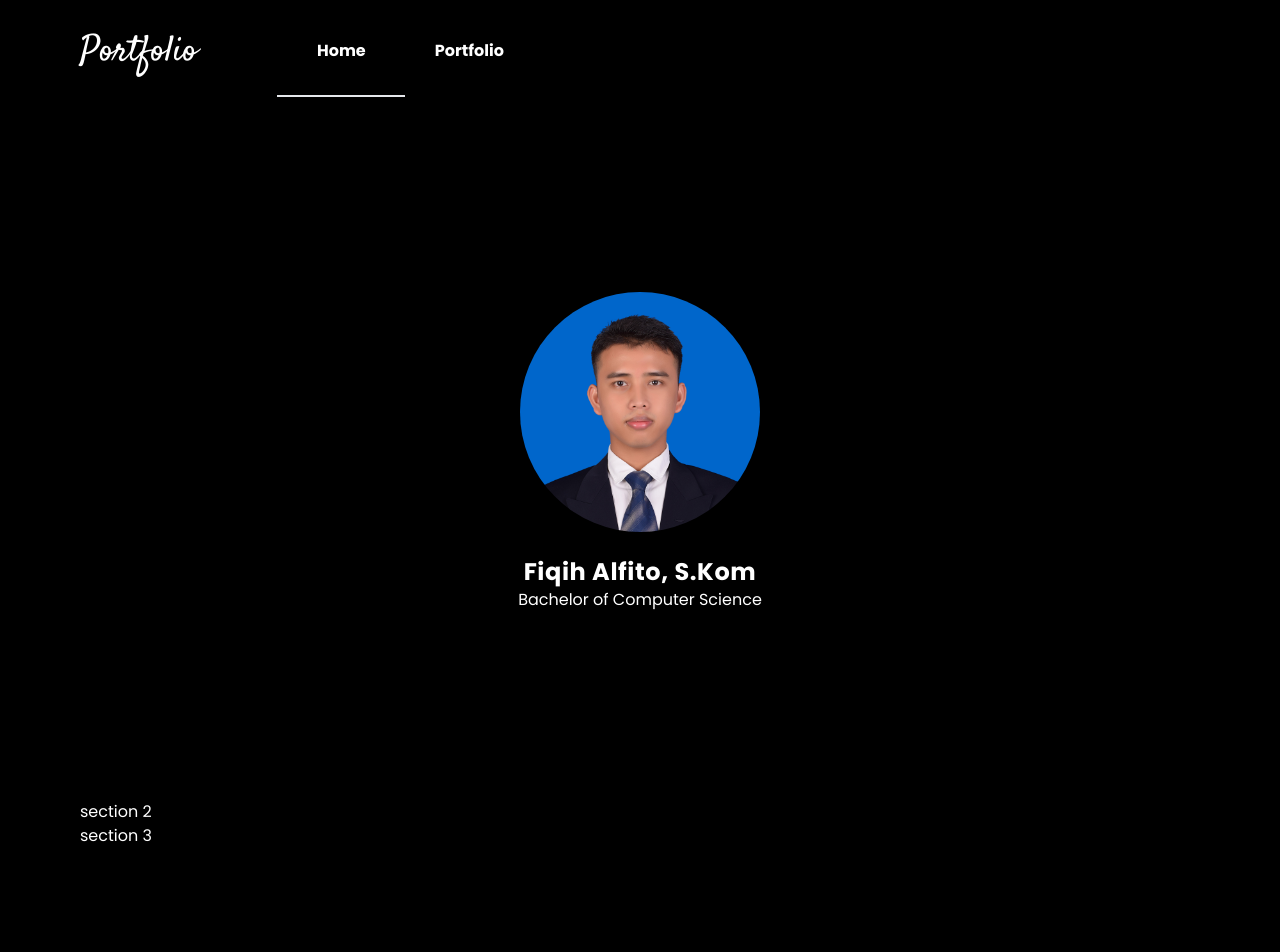
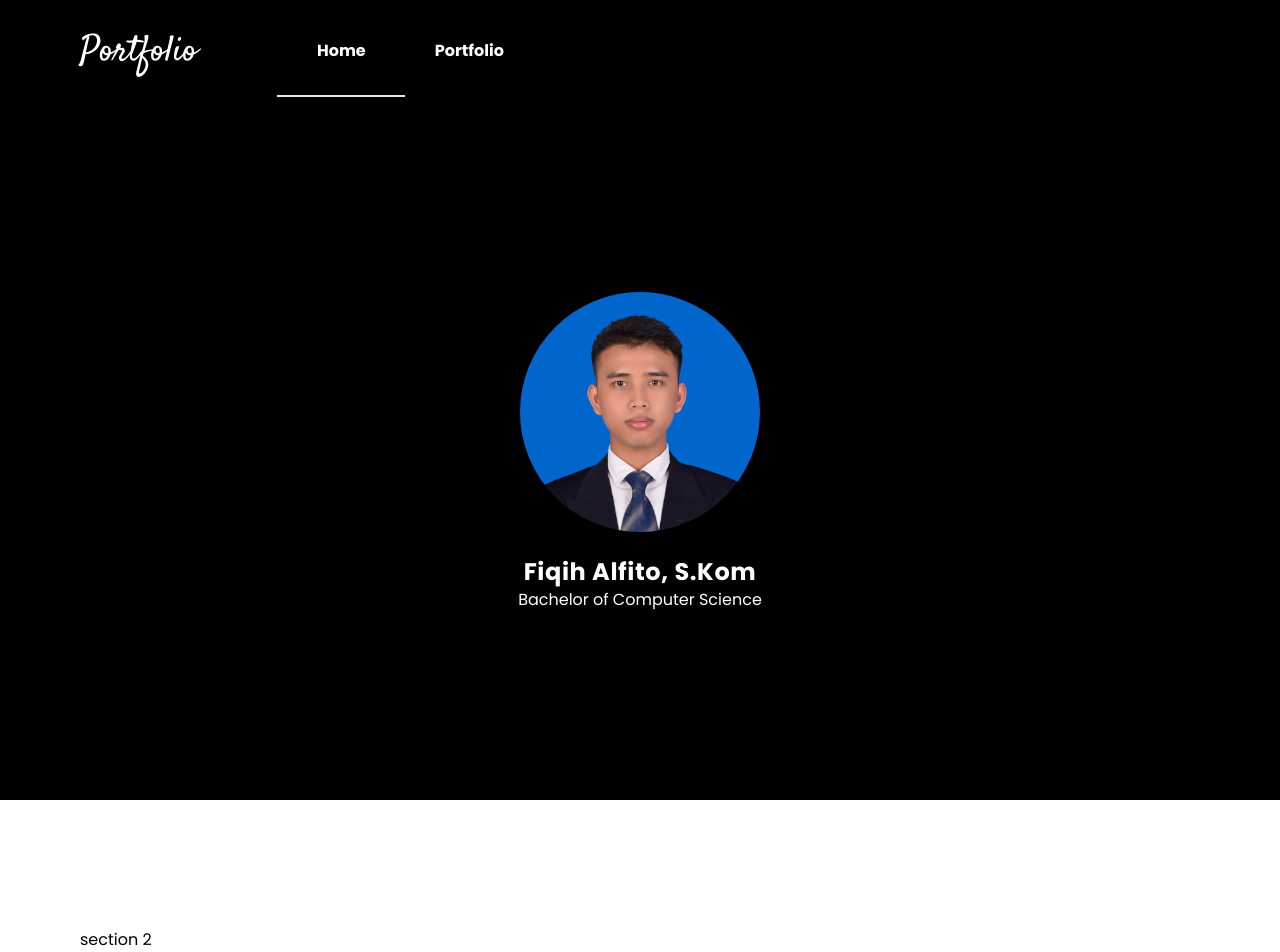
Before and after one commit to fiqihalfito/Portfolio, a Next.js app: page / in a window 1280 px wide. Shown: the top 952 px of the page. Before the commit the page ends 848 px from the top, so only its background shows below. Built offline with nearby package versions, Linux system fonts and the light colour scheme.

Commit message:
re-code to improve design

```diff
--- a/src/app/_root_components/NavBar.jsx
+++ b/src/app/_root_components/NavBar.jsx
@@ -4,7 +4,7 @@ import Link from "next/link"
 const NavBar = ({ segment }) => {
 
     return (
-        <div className="flex items-center w-full">
+        <div className="flex items-center w-full custom-container">
             <span className={`font-satisfy text-4xl select-none py-8 mr-20`}>Portfolio</span>
             <nav className="grid grid-flow-col font-bold">
                 <Link
--- a/src/app/globals.css
+++ b/src/app/globals.css
@@ -1,3 +1,9 @@
 @tailwind base;
 @tailwind components;
 @tailwind utilities;
+
+@layer utilities {
+    .custom-container {
+        @apply px-20
+    }
+}
--- a/src/app/layout.js
+++ b/src/app/layout.js
@@ -11,7 +11,7 @@ export const metadata = {
 export default function RootLayout({ children }) {
     return (
         <html lang="en" className={`${poppins.variable} ${inter.variable} ${satisfy.variable}`}>
-            <body className={`bg-black text-white font-poppins mx-20`}>
+            <body className={`font-poppins bg-black text-white`}>
                 {children}
             </body>
         </html>
--- a/src/app/page.js
+++ b/src/app/page.js
@@ -8,7 +8,7 @@ export default function Home() {
         <div>
 
             {/* section 1 */}
-            <section className='flex flex-col h-screen'>
+            <section className='flex flex-col h-screen '>
 
                 <NavBar segment={'home'} />
 
@@ -28,8 +28,8 @@ export default function Home() {
             </section>
 
             {/* section 2 */}
-            <section>
-                section 2
+            <section className='custom-container bg-white text-black h-96 py-32'>
+                <p>section 2</p>
             </section>
 
             {/* section 3 */}
--- a/src/app/portfolio/layout.js
+++ b/src/app/portfolio/layout.js
@@ -9,9 +9,9 @@ export const metadata = {
 
 export default function PortfolioLayout({ children }) {
     return (
-        <div>
+        <div >
             <NavBar segment={'portfolio'} />
-            <div>
+            <div className="custom-container">
                 <PortfolioNav />
                 <PortfolioSettingProvider>
                     {children}
```
